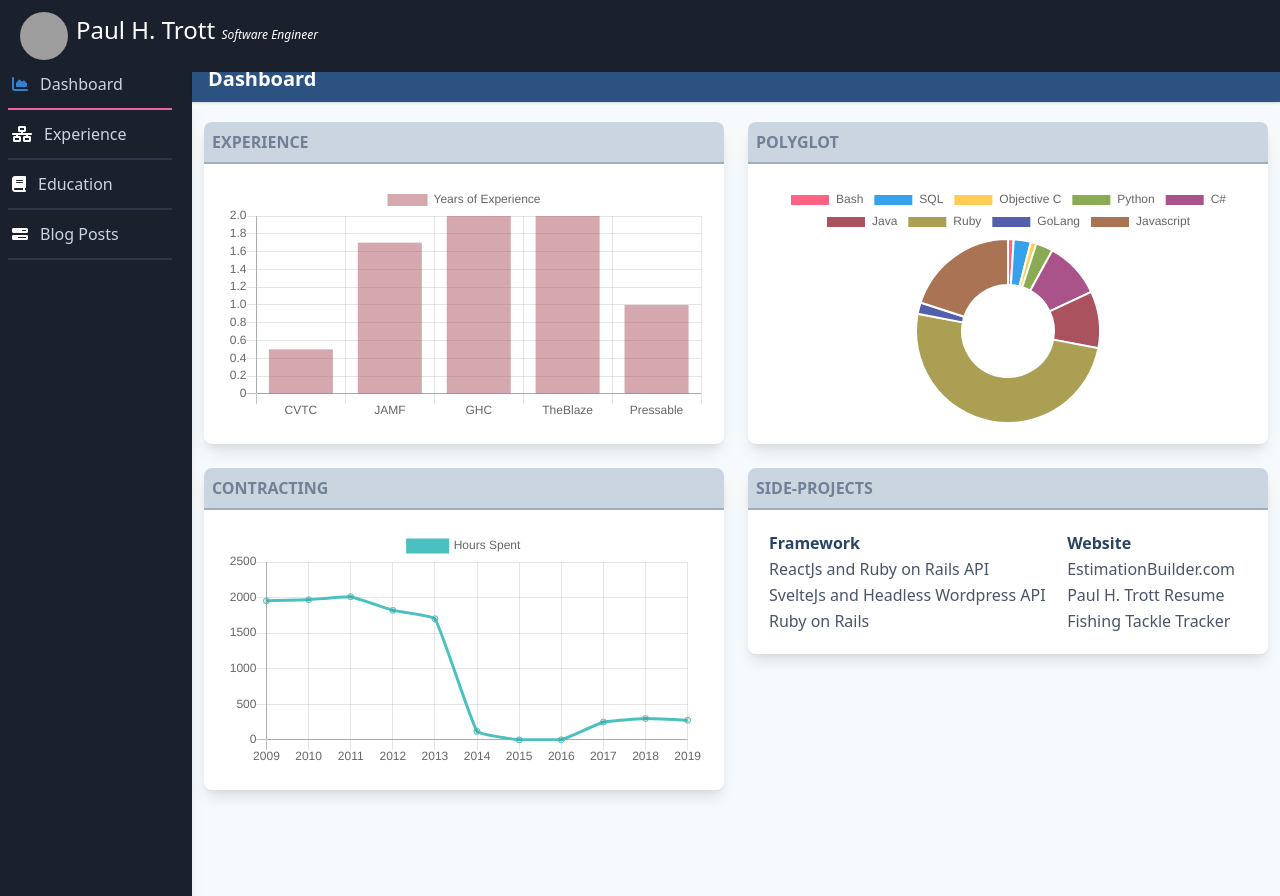
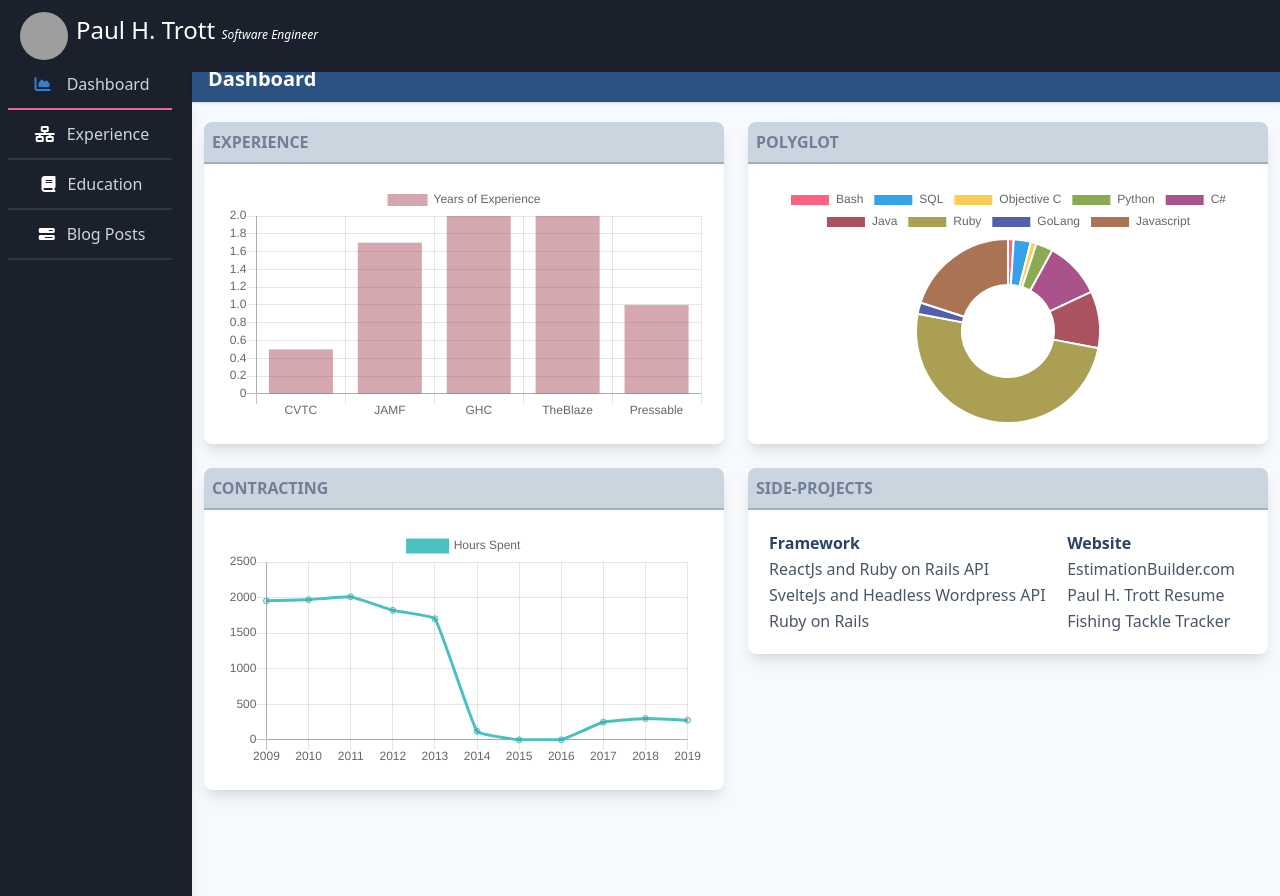
Before and after one commit to paulhtrott/paulhtrott, a Svelte app: page / in a window 1280 px wide. Built offline with nearby package versions, Linux system fonts and the light colour scheme; grey boxes are pictures that could not be loaded.

Commit message:
Changed a tags to button tags

```diff
--- a/src/navigation/SideNav.svelte
+++ b/src/navigation/SideNav.svelte
@@ -16,24 +16,25 @@
   <div class="md:mt-12 md:w-48 md:fixed md:left-0 md:top-0 content-center md:content-start text-left justify-between">
     <ul class="list-reset flex flex-row md:flex-col py-0 md:py-3 px-1 md:px-2 text-center md:text-left">
       <li class="mr-3 flex-1">
-        <a href="#" on:click={() => onNavClick('dashboard')} class="block py-1 md:py-3 pl-1 align-middle text-white no-underline hover:text-white border-b-2 border-gray-800 { whichPageLoaded === 'dashboard' ? 'border-pink-500' : '' } hover:border-blue-600">
-            <i class="fas fa-chart-area pr-0 md:pr-3 { whichPageLoaded === 'dashboard' ? 'text-blue-600' : '' } "></i><span class="pb-1 md:pb-0 text-xs md:text-base text-gray-600 md:text-gray-400 block md:inline-block">Dashboard</span>
-        </a>
+        <button on:click={() => onNavClick('dashboard')} class="block py-1 md:py-3 pl-1 align-middle text-white no-underline hover:text-white border-b-2 border-gray-800 { whichPageLoaded === 'dashboard' ? 'border-pink-500' : '' } hover:border-blue-600 w-full">
+          <i class="fas fa-chart-area pr-0 md:pr-3 { whichPageLoaded === 'dashboard' ? 'text-blue-600' : '' } "></i>
+          <span class="pb-1 md:pb-0 text-xs md:text-base text-gray-600 md:text-gray-400 block md:inline-block">Dashboard</span>
+        </button>
       </li>
       <li class="mr-3 flex-1">
-        <a href="#" on:click={() => onNavClick('experience')} class="block py-1 md:py-3 pl-1 align-middle text-white no-underline hover:text-white border-b-2 border-gray-800 { whichPageLoaded === 'experience' ? 'border-pink-500' : '' } hover:border-blue-600">
+        <button on:click={() => onNavClick('experience')} class="block py-1 md:py-3 pl-1 align-middle text-white no-underline hover:text-white border-b-2 border-gray-800 { whichPageLoaded === 'experience' ? 'border-pink-500' : '' } hover:border-blue-600 w-full">
             <i class="fa fa-network-wired pr-0 md:pr-3 { whichPageLoaded === 'experience' ? 'text-blue-600' : '' } "></i><span class="pb-1 md:pb-0 text-xs md:text-base text-gray-600 md:text-gray-400 block md:inline-block">Experience</span>
-        </a>
+        </button>
       </li>
       <li class="mr-3 flex-1">
-        <a href="#" on:click={() => onNavClick('education')} class="block py-1 md:py-3 pl-1 align-middle text-white no-underline hover:text-white border-b-2 border-gray-800 { whichPageLoaded === 'education' ? 'border-pink-500' : '' } hover:border-blue-600">
+        <button on:click={() => onNavClick('education')} class="block py-1 md:py-3 pl-1 align-middle text-white no-underline hover:text-white border-b-2 border-gray-800 { whichPageLoaded === 'education' ? 'border-pink-500' : '' } hover:border-blue-600 w-full">
             <i class="fas fa-book pr-0 md:pr-3 { whichPageLoaded === 'education' ? 'text-blue-600' : '' } "></i><span class="pb-1 md:pb-0 text-xs md:text-base text-gray-600 md:text-gray-400 block md:inline-block">Education</span>
-        </a>
+        </button>
       </li>
       <li class="mr-3 flex-1">
-        <a href="#" on:click={() => onNavClick('blogPosts')} class="block py-1 md:py-3 pl-0 md:pl-1 align-middle text-white no-underline hover:text-white border-b-2 border-gray-800 { whichPageLoaded === 'blogPosts' ? 'border-pink-500' : '' } hover:border-blue-600">
+        <button on:click={() => onNavClick('blogPosts')} class="block py-1 md:py-3 pl-0 md:pl-1 align-middle text-white no-underline hover:text-white border-b-2 border-gray-800 { whichPageLoaded === 'blogPosts' ? 'border-pink-500' : '' } hover:border-blue-600 w-full">
             <i class="fa fa-tasks pr-0 md:pr-3 { whichPageLoaded === 'blogPosts' ? 'text-blue-600' : '' } "></i><span class="pb-1 md:pb-0 text-xs md:text-base text-gray-600 md:text-gray-400 block md:inline-block">Blog Posts</span>
-        </a>
+        </button>
       </li>
     </ul>
   </div>
```
